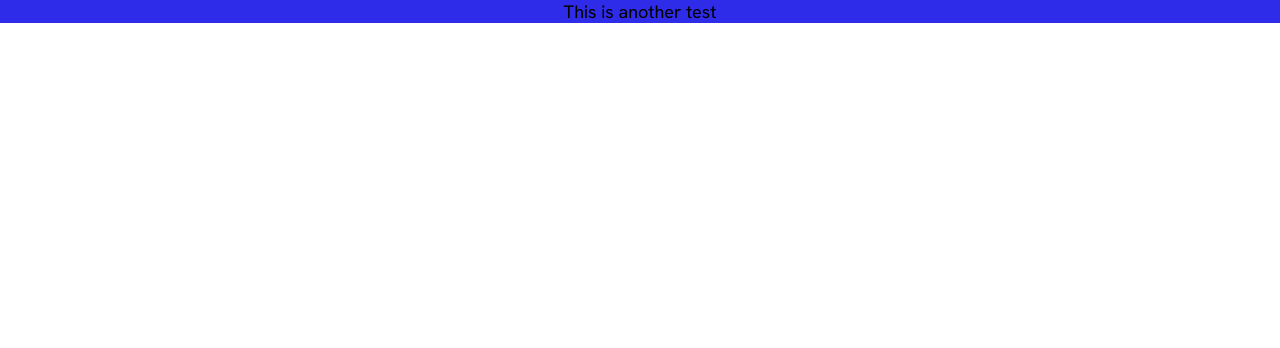
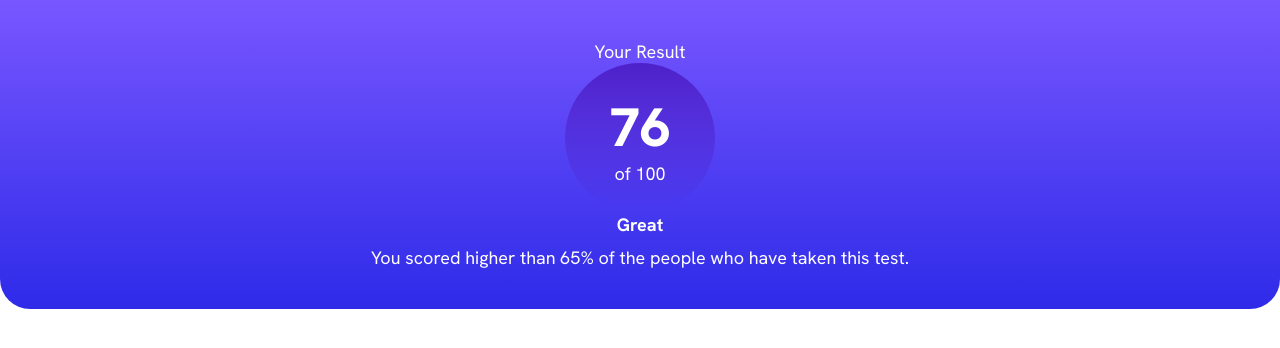
Before and after one commit to cjislegit/resultsSummaryComponent, a React (Create React App) app: page / in a window 1280 px wide. Shown: the top 348 px of the page. Built offline with nearby package versions, Linux system fonts and the light colour scheme.

Commit message:
Started styling the score container

```diff
--- a/src/components/score/Score.js
+++ b/src/components/score/Score.js
@@ -1,7 +1,19 @@
 import styles from './Score.module.css';
 
 const Score = () => {
-    return ( <div className={styles.scoreContainer}>This is another test</div> );
-}
+  return (
+    <div className={styles.scoreContainer}>
+      <div className={styles.title}>Your Result</div>
+      <div className={styles.score}>
+        <div>76</div>
+        <div>of 100</div>
+      </div>
+      <div className={styles.result}>Great</div>
+      <div className={styles.summary}>
+        You scored higher than 65% of the people who have taken this test.
+      </div>
+    </div>
+  );
+};
 
 export default Score;
--- a/src/components/score/Score.module.css
+++ b/src/components/score/Score.module.css
@@ -1,3 +1,35 @@
 .scoreContainer {
-    background-color: hsl(241, 81%, 54%);
+  background-image: linear-gradient(hsl(252, 100%, 67%), hsl(241, 81%, 54%));
+  color: white;
+  border-radius: 0 0 30px 30px;
+  padding: 40px 55px;
+  box-sizing: border-box;
+  display: flex;
+  flex-direction: column;
+  justify-content: center;
+  align-items: center;
 }
+
+.score {
+  background-image: linear-gradient(
+    hsla(256, 72%, 46%, 1),
+    hsla(241, 72%, 46%, 0)
+  );
+  border-radius: 70%;
+  width: 150px;
+  height: 150px;
+  display: flex;
+  flex-direction: column;
+  align-items: center;
+  justify-content: center;
+}
+
+.score div:first-child {
+  font-weight: 800;
+  font-size: 3em;
+}
+
+.result {
+  font-weight: 700;
+  margin-bottom: 10px;
+}
```
